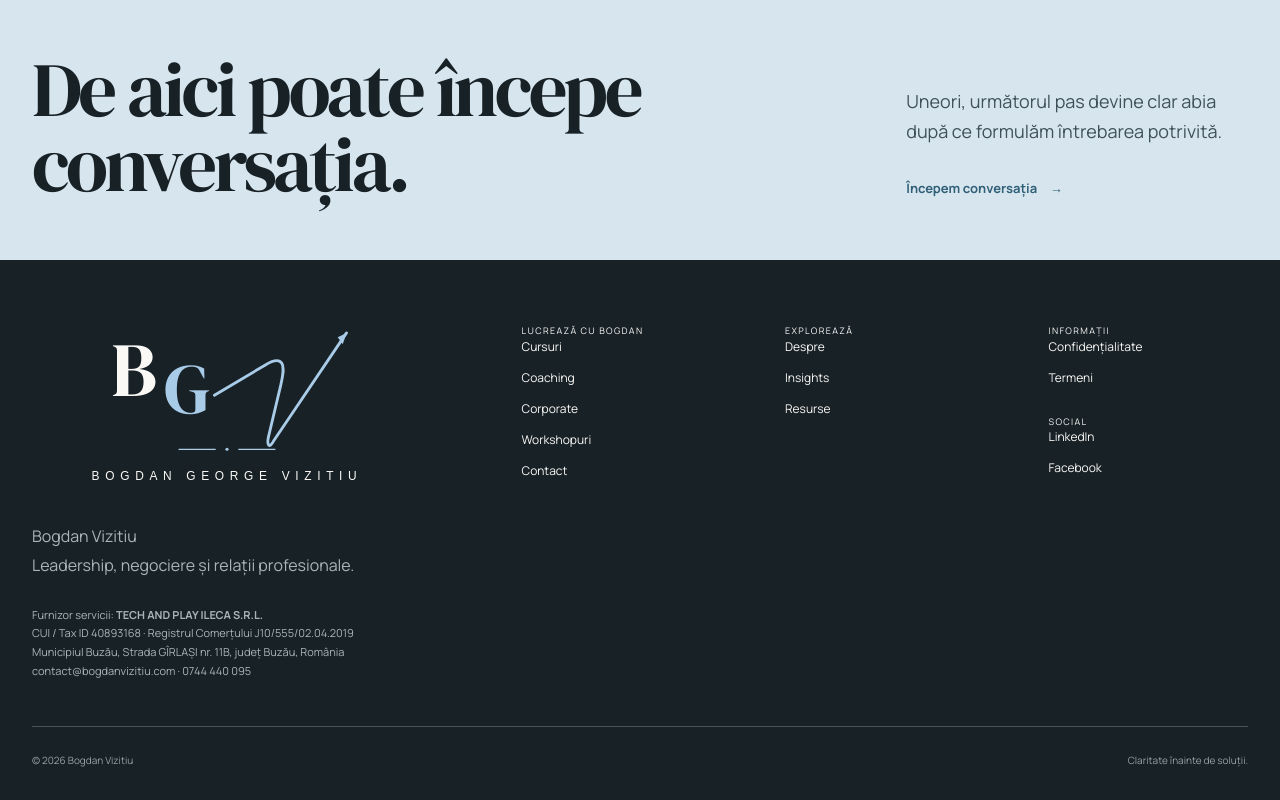
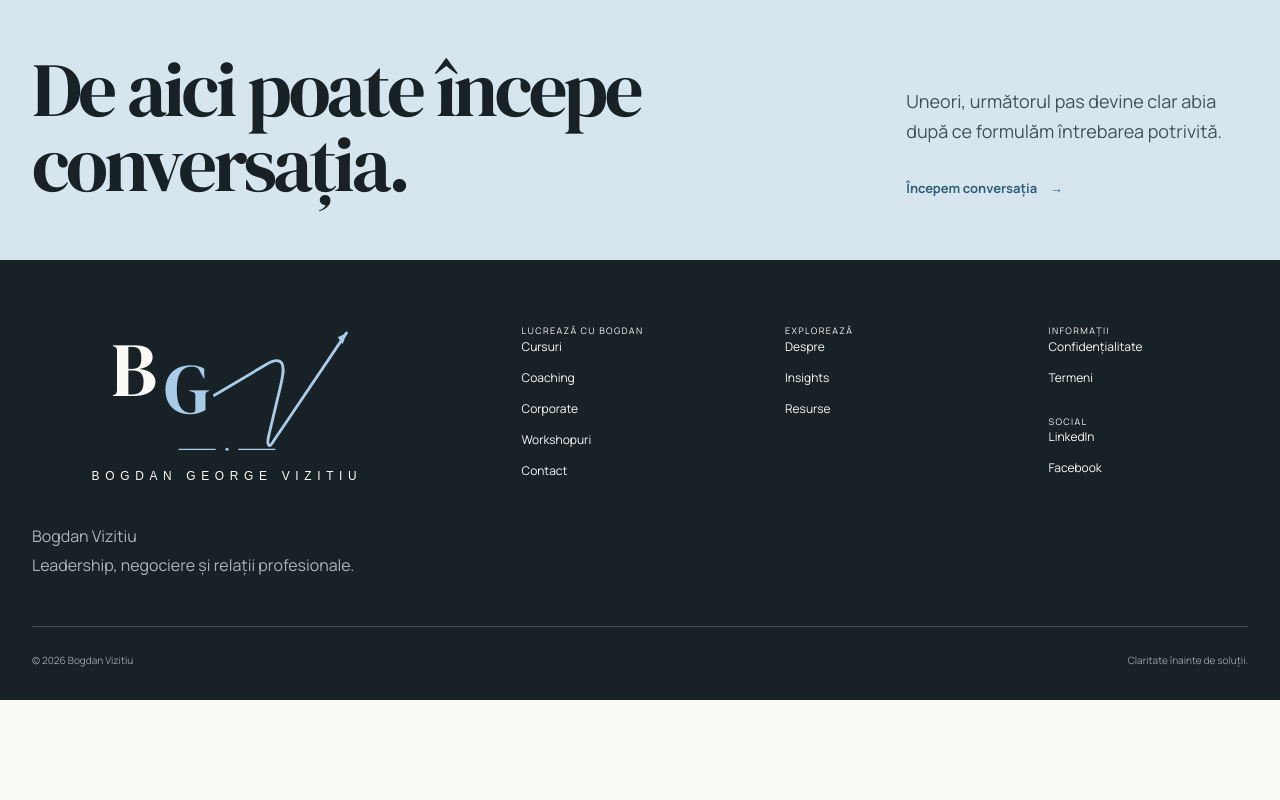
Before and after one commit to ivanovroxana1988-arch/bogdanvizitiu, a Next.js app: page / in a window 1280 px wide. Shown: the part 5943-6743 px from the top of the page. After the commit the page ends 6643 px from the top, so only its background shows below. Built offline with nearby package versions, Linux system fonts and the light colour scheme.

Commit message:
Remove legal company details from footer

```diff
--- a/components/footer.tsx
+++ b/components/footer.tsx
@@ -1,6 +1,5 @@
 import Link from 'next/link'
 import navigation from '@/content/navigation.json'
-import business from '@/content/business.json'
 import { withLocale, type Locale } from '@/lib/i18n'
 import { BrandLogo } from '@/components/brand-logo'
 import styles from './footer.module.css'
@@ -34,18 +33,6 @@ export function Footer({ locale }: { locale: Locale }) {
             {locale === 'ro'
               ? 'Leadership, negociere și relații profesionale.'
               : 'Leadership, negotiation and professional relationships.'}
-          </p>
-          <p className={styles.legal}>
-            {locale === 'ro' ? 'Furnizor servicii' : 'Service provider'}:{' '}
-            <strong>{business.legalName}</strong>
-            <br />
-            CUI / Tax ID {business.taxId} ·{' '}
-            {locale === 'ro' ? 'Registrul Comerțului' : 'Trade Register'} {business.tradeRegister}
-            <br />
-            {business.registeredOffice}
-            <br />
-            <a href={`mailto:${business.email}`}>{business.email}</a> ·{' '}
-            <a href={`tel:${business.phoneHref}`}>{business.phoneDisplay}</a>
           </p>
         </div>
 
```
